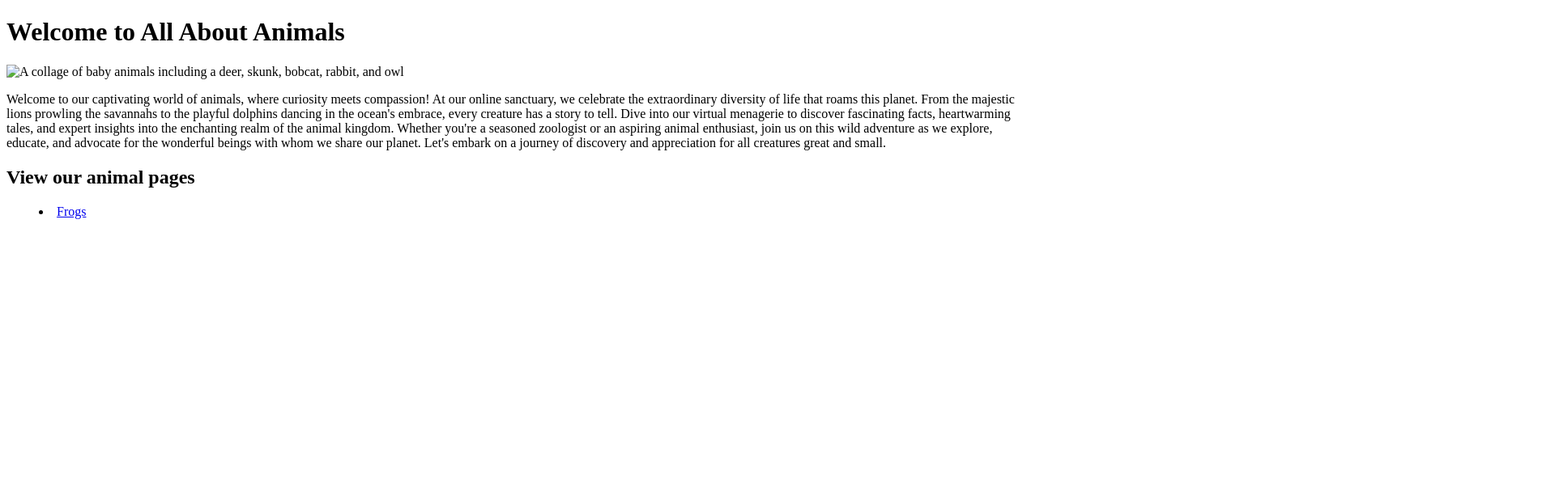
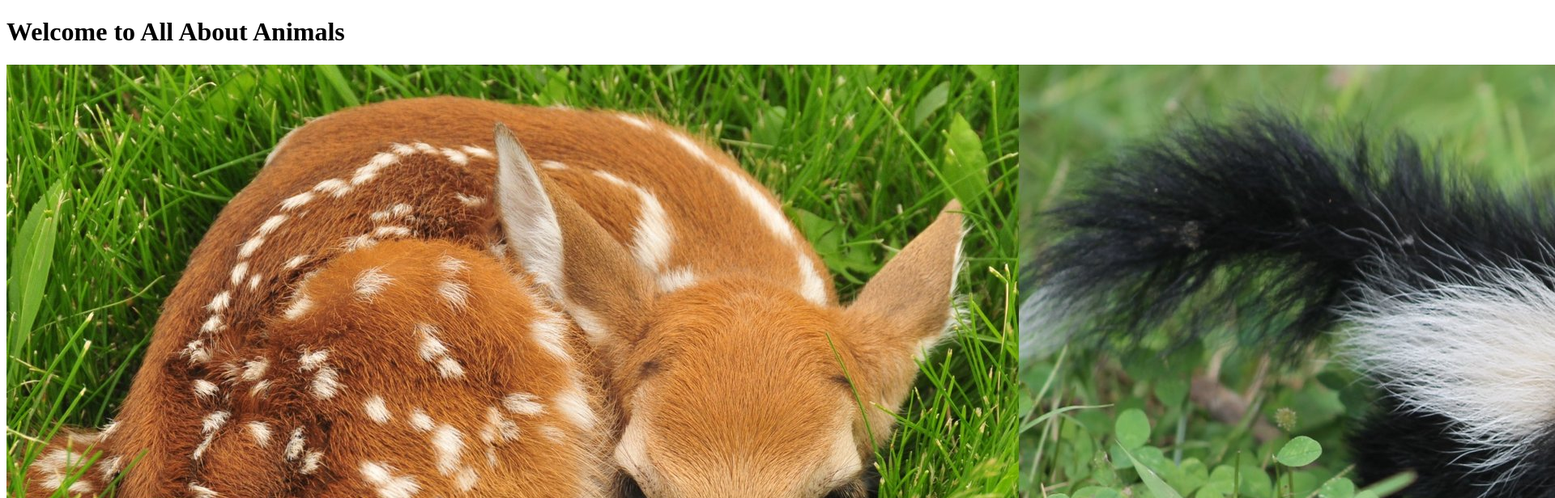
Before and after one commit to pappatm/file-path-exercise, a plain HTML site: page index.html in a window 1280 px wide. Shown: the top 616 px of the page at 81% size, 1920 px wide, since content can reach past the window. Drawn offline with Linux system fonts and the light colour scheme.

Commit message:
1:17
file path undate

```diff
--- a/index.html
+++ b/index.html
@@ -6,7 +6,7 @@
     <body>
         <h1>Welcome to All About Animals</h1>
 
-        <img src="/Users/mar/Documents/GitHub/file-path-exercise/assets/images" alt="A collage of baby animals including a deer, skunk, bobcat, rabbit, and owl">
+        <img src="assets/images/baby-animals.jpeg" alt="A collage of baby animals including a deer, skunk, bobcat, rabbit, and owl">
         <br>
         <p>Welcome to our captivating world of animals, where curiosity meets compassion!
         At our online sanctuary, we celebrate the extraordinary diversity of life that
@@ -21,7 +21,7 @@
 
           <h2>View our animal pages</h2>
           <menu>
-            <li><a href="/Users/mar/Documents/GitHub/file-path-exercise/assets/images">Frogs</a></li>
+            <li><a href="assets/images/frogs.png">Frogs</a></li>
           </menu>
     </body>
 </html>
```
Also changed, not shown: animals/frogs.html (+2 -2 lines), 2 other files.
